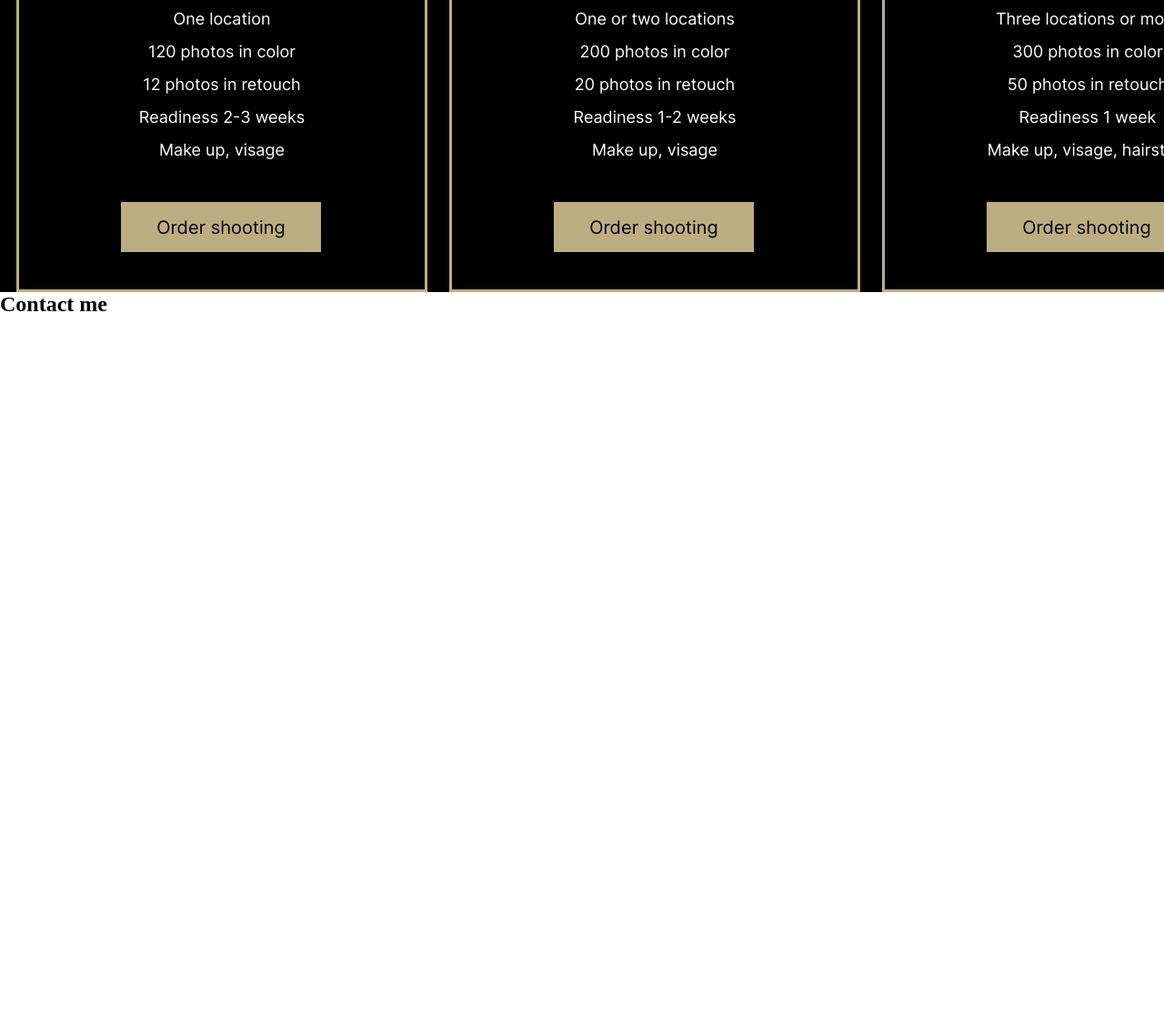
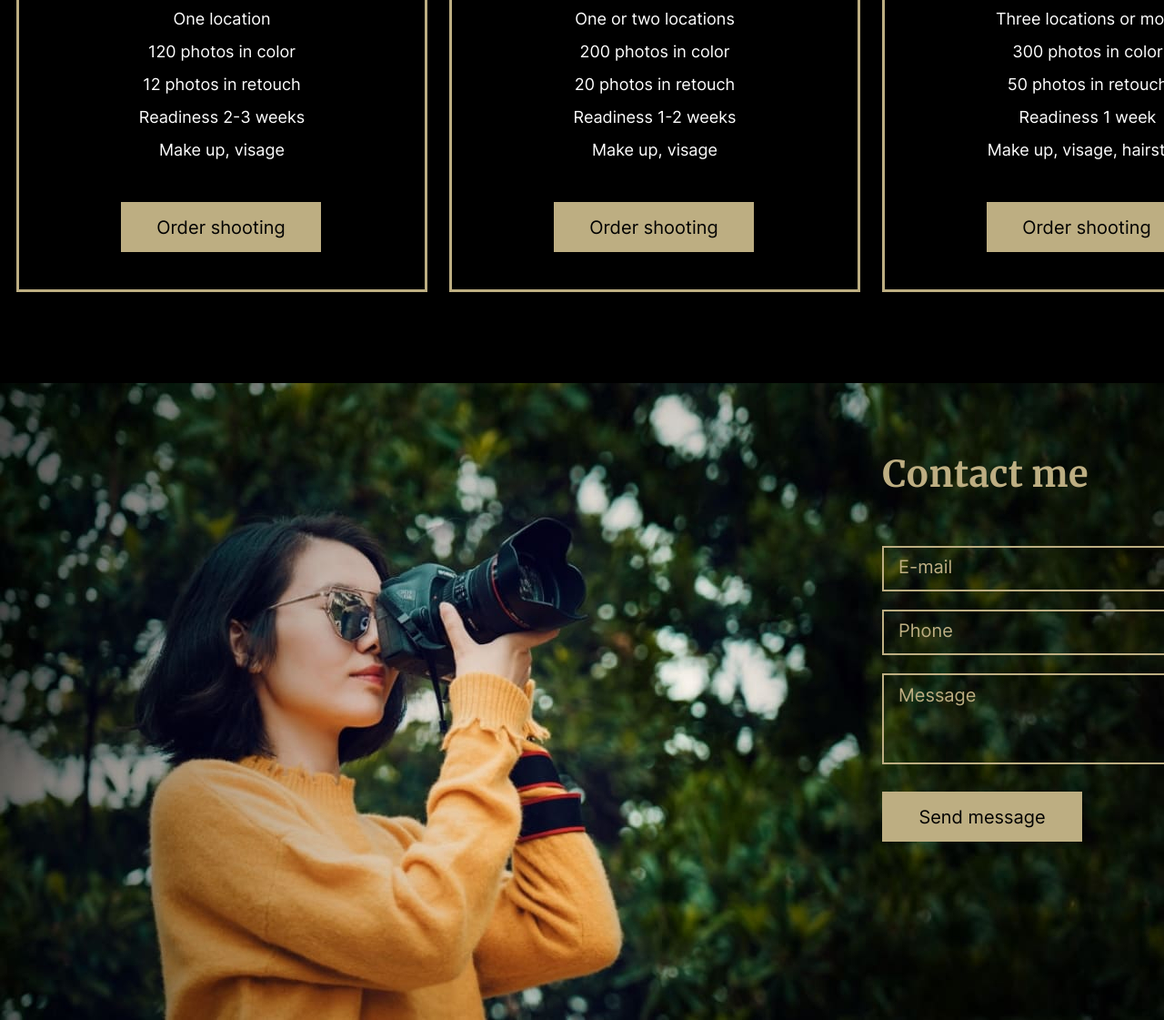
Before and after one commit to Kristina2773/My-project-stage0, a plain HTML site: page portfolio/index.html in a window 1280 px wide. Shown: the part 4262-5383 px from the top of the page at 91% size. Before the commit the page ends 4610 px from the top, so only its background shows below. Drawn offline with Linux system fonts and the light colour scheme.

Commit message:
feat:add contacts-section

```diff
--- a/portfolio/index.html
+++ b/portfolio/index.html
@@ -176,9 +176,15 @@
 
             </section>
             <section class= "contacts-section" id="contacts">
+                <div class="contact-container">
                     <h2 class="contact-section-title">
                         Contact me
                     </h2>
+                    <input type="email" name="email"placeholder="E-mail" class="email"></br>
+                    <input type="tel" name="tel" placeholder="Phone" class="tel"></br>
+                    <textarea class="comment" name="comment" cols="40" rows="3" placeholder="Message"></textarea>
+                    <button name="button" class="btn-contact btns">Send message</button>
+                </div>
             </section>
 
         </div>
--- a/portfolio/style.css
+++ b/portfolio/style.css
@@ -6,6 +6,7 @@
     font-family: Merriweather-Bold;
     src: url("assets/fonts/Merriweather-Bold.ttf");
 }
+
 html {
     scroll-behavior: smooth;
 }
@@ -294,6 +295,9 @@ p {
     filter: invert(26%) sepia(15%) saturate(638%) hue-rotate(7deg) brightness(92%)
     contrast(87%);
 }
+.price-section {
+    padding-bottom: 100px;
+}
 .price-list {
     display: flex;
     justify-content: center;
@@ -353,16 +357,84 @@ p {
 .btns:hover  {
     color: #ffffff;
 }
-/* .contacts-section {
-    background-image: url("./assets/img/contacts.jpg");
-    /* width: 1440px;
-    height: 700px; */
-} */
-/* .contact-section-title {
+
+.contact-section-title {
+    font-family: Merriweather-Bold, serif;
+    font-weight: 700;
+    font-size: 40px;
+    line-height: 80px;
     background-color: inherit;
-} */
-/* .contacts .container {
-    background: url('./assets/img/contacts-bg.jpg');
-    background-size: auto 700px;
-    background-position: center center;
-  } */
+    color: #bdae82;
+}
+ .contacts-section{
+    background: url('./assets/img/contacts.jpg');
+    background-repeat: no-repeat;
+    height: 700px;
+  }
+.contact-container {
+    width: 450px;
+    height: 445px;
+    padding-top: 60px;
+    margin-left: 970px;
+
+}
+.email, .tel, .comment {
+    padding-left: 16px;
+    color: #bdae82;
+    background-color: inherit;
+    border: 2px solid #bdae82;
+}
+
+.email, .tel {
+    width: 428px;
+    height: 44px;
+}
+.comment {
+    margin-top: 20px;
+    width: 428px;
+    height: 92px;
+    resize: none;
+}
+.email {
+    margin-top: 39px;
+}
+.tel {
+    margin-top:20px;
+}
+.email::placeholder {
+    font-family: Inter-VariableFont, sans-serif;
+    font-weight: 400;
+    font-size: 20px;
+    line-height: 40px;
+    color: #bdae82;
+    font-size: 20px;
+  }
+.tel::placeholder {
+    font-family: Inter-VariableFont, sans-serif;
+    font-weight: 400;
+    font-size: 20px;
+    line-height: 40px;
+    color: #bdae82;
+    font-size: 20px;
+  }
+.comment::placeholder {
+    font-family: Inter-VariableFont, sans-serif;
+    font-weight: 400;
+    font-size: 20px;
+    line-height: 40px;
+    color: #bdae82;
+    font-size: 20px;
+ }
+.btn-contact {
+    width: 220px;
+    height: 55px;
+    margin-top: 26px;
+    background-color: #bdae82;
+    border: none;
+    font-family: Inter-VariableFont, sans-serif;
+    font-weight: 400;
+    font-size: 20px;
+    line-height: 40px;
+    text-align: center;
+    color: #000000;
+}
```
